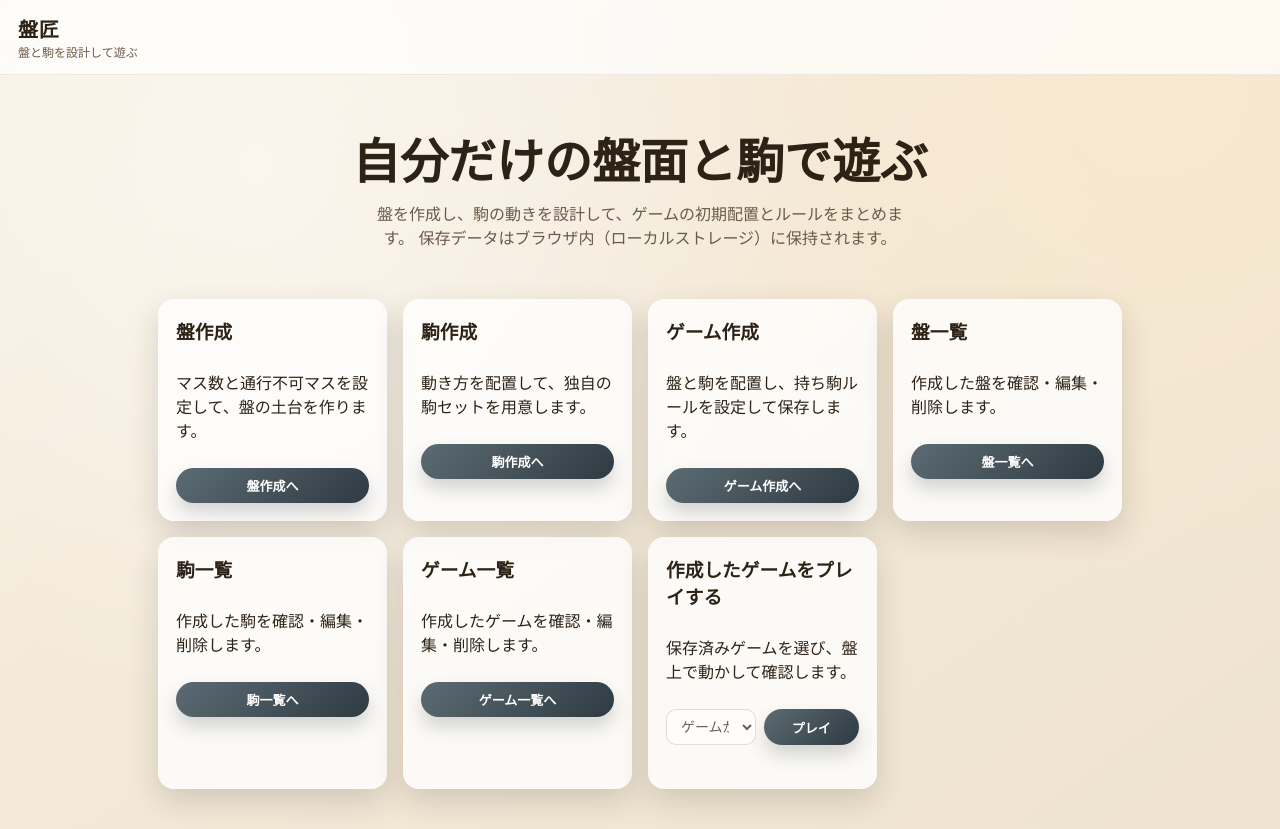
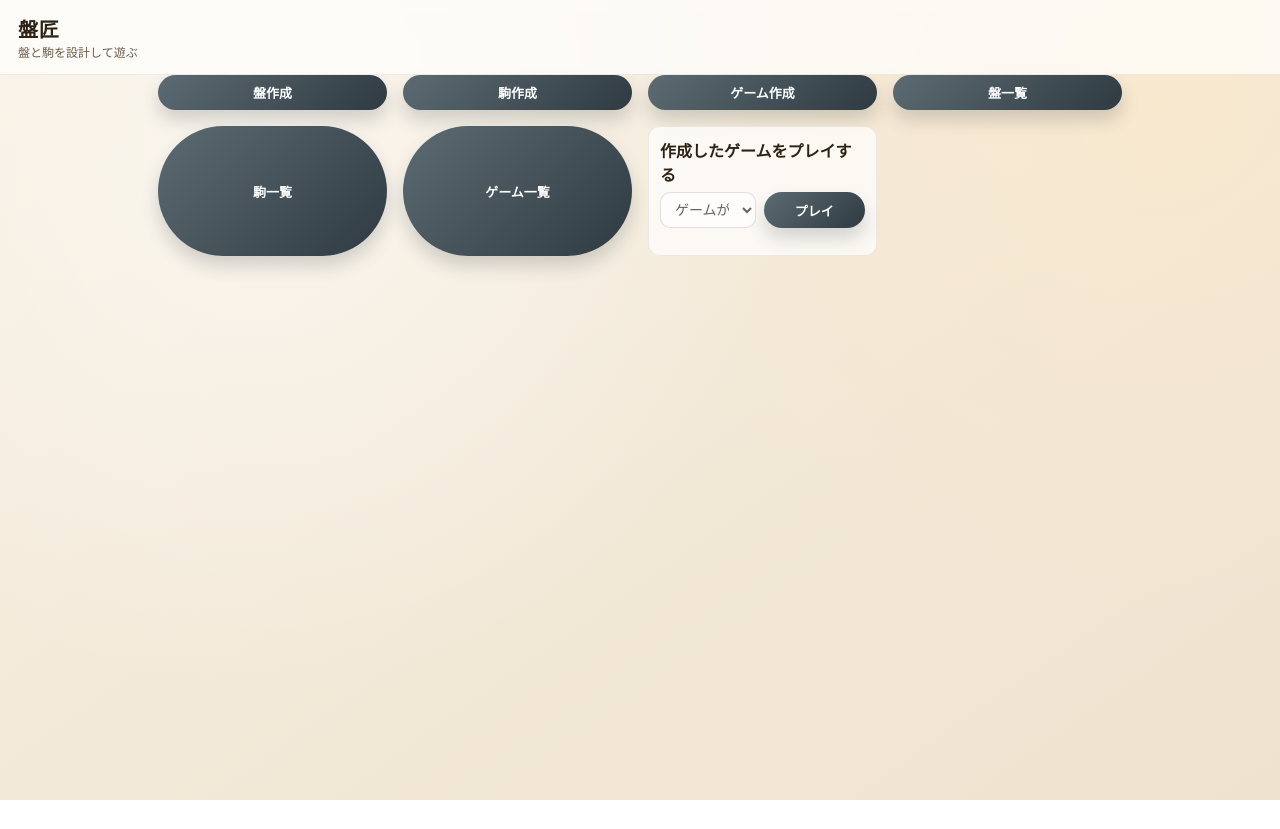
Before and after one commit to neoinomata-hue/bansyou, a Next.js app: page / in a window 1280 px wide. After the commit the page ends 800 px from the top, so only its background shows below. Built offline with nearby package versions, Linux system fonts and the light colour scheme; a web font is replaced by a local one.

Commit message:
simplify index buttons

```diff
--- a/app/page.js
+++ b/app/page.js
@@ -37,48 +37,15 @@ export default function Home() {
       </header>
 
       <main>
-        <section className="hero">
-          <h1>自分だけの盤面と駒で遊ぶ</h1>
-          <p>
-            盤を作成し、駒の動きを設計して、ゲームの初期配置とルールをまとめます。
-            保存データはブラウザ内（ローカルストレージ）に保持されます。
-          </p>
-        </section>
-
         <section className="grid">
-          <article className="tile">
-            <h3>盤作成</h3>
-            <p>マス数と通行不可マスを設定して、盤の土台を作ります。</p>
-            <a className="btn secondary" href="/board-create.html">盤作成へ</a>
-          </article>
-          <article className="tile">
-            <h3>駒作成</h3>
-            <p>動き方を配置して、独自の駒セットを用意します。</p>
-            <a className="btn secondary" href="/piece-create.html">駒作成へ</a>
-          </article>
-          <article className="tile">
-            <h3>ゲーム作成</h3>
-            <p>盤と駒を配置し、持ち駒ルールを設定して保存します。</p>
-            <a className="btn secondary" href="/game-setup.html">ゲーム作成へ</a>
-          </article>
-          <article className="tile">
-            <h3>盤一覧</h3>
-            <p>作成した盤を確認・編集・削除します。</p>
-            <a className="btn secondary" href="/board-list.html">盤一覧へ</a>
-          </article>
-          <article className="tile">
-            <h3>駒一覧</h3>
-            <p>作成した駒を確認・編集・削除します。</p>
-            <a className="btn secondary" href="/piece-list.html">駒一覧へ</a>
-          </article>
-          <article className="tile">
-            <h3>ゲーム一覧</h3>
-            <p>作成したゲームを確認・編集・削除します。</p>
-            <a className="btn secondary" href="/game-list.html">ゲーム一覧へ</a>
-          </article>
-          <article className="tile">
-            <h3>作成したゲームをプレイする</h3>
-            <p>保存済みゲームを選び、盤上で動かして確認します。</p>
+          <a className="btn secondary" href="/board-create.html">盤作成</a>
+          <a className="btn secondary" href="/piece-create.html">駒作成</a>
+          <a className="btn secondary" href="/game-setup.html">ゲーム作成</a>
+          <a className="btn secondary" href="/board-list.html">盤一覧</a>
+          <a className="btn secondary" href="/piece-list.html">駒一覧</a>
+          <a className="btn secondary" href="/game-list.html">ゲーム一覧</a>
+          <div className="card">
+            <div className="label">作成したゲームをプレイする</div>
             <div className="row">
               <select
                 value={selected}
@@ -100,7 +67,7 @@ export default function Home() {
               </button>
             </div>
             <div className="msg err">{message}</div>
-          </article>
+          </div>
         </section>
       </main>
     </>
```
Also changed, not shown: public/index.html (+9 -42 lines).
